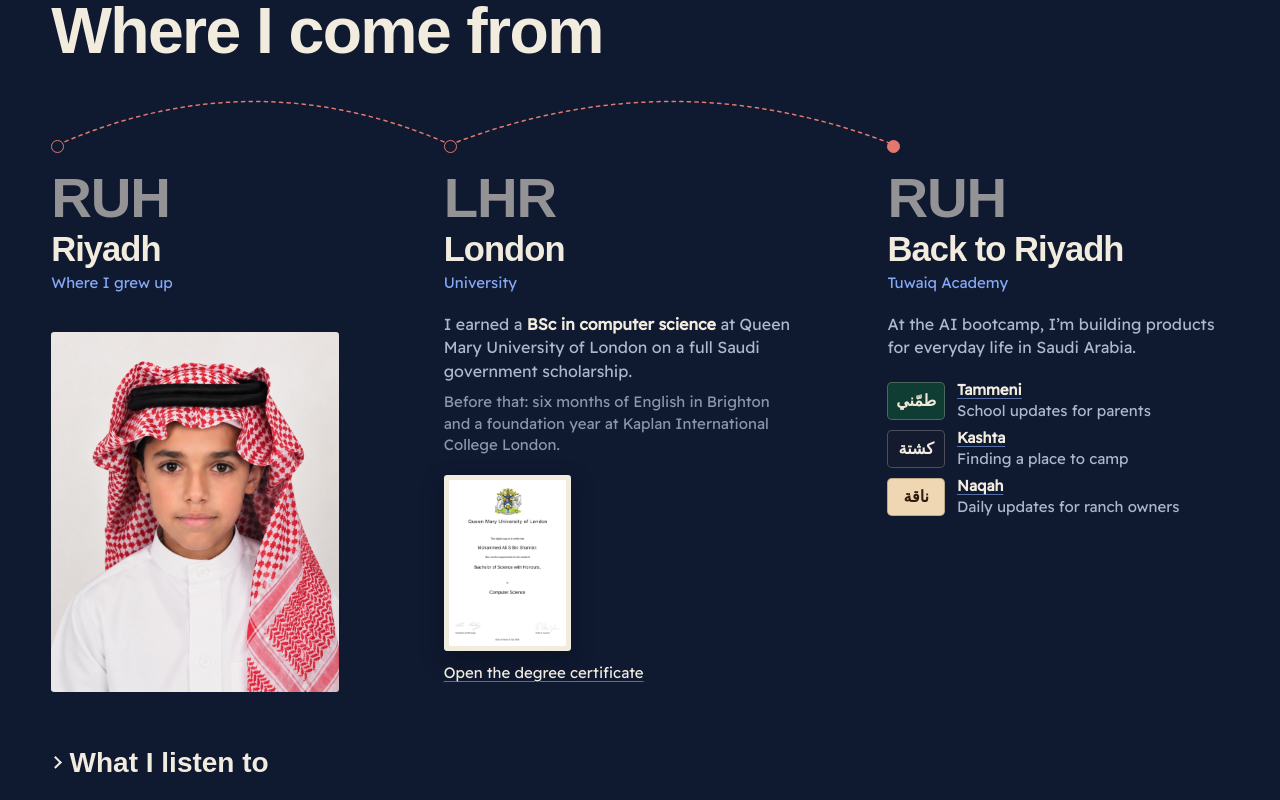
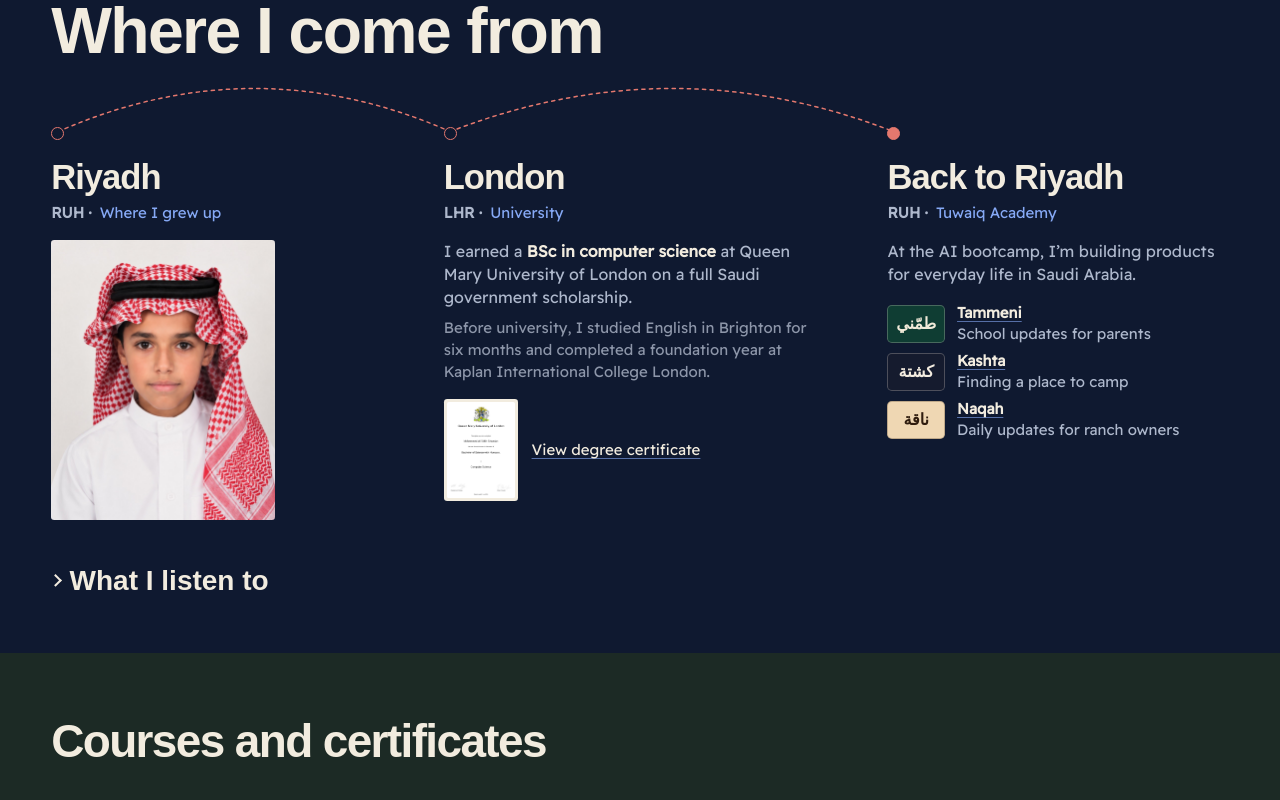
Before and after one commit to mobinshamlan/mohammed-portfolio, a Next.js app: page / in a window 1280 px wide. Shown: the part 6540-7340 px from the top of the page. Built offline with nearby package versions, Linux system fonts and the light colour scheme; a web font is replaced by a local one.

Commit message:
Lead the story with the cities and show the music shelf as a still list
Co-Authored-By: Claude Opus 5.5 <noreply@anthropic.com>

```diff
--- a/src/app/(portfolio)/styles/home.css
+++ b/src/app/(portfolio)/styles/home.css
@@ -547,7 +547,7 @@
   display: none;
 }
 
-/* The record can turn while its name and focus indicator stay in place. */
+/* Favourite artists displayed like records on a shelf. */
 .vb-mu-shelf {
   --music-columns: 6;
   display: grid;
@@ -559,30 +559,19 @@
   list-style: none;
 }
 
-.vb .vb-mu-disc {
+.vb-mu-disc {
   display: grid;
-  width: 100%;
   justify-items: center;
   align-content: start;
   gap: 0.5rem;
-  padding: 0.25rem;
-  border: 0;
-  border-radius: 0.3rem;
-  background: none;
   color: var(--sand);
   text-align: center;
 }
 
-button.vb-mu-disc {
-  cursor: pointer;
-}
-
 .vb-mu-vinyl {
   position: relative;
-  display: grid;
-  width: min(100%, 8rem);
+  width: min(100%, 7rem);
   aspect-ratio: 1;
-  place-items: center;
   border-radius: 50%;
   background:
     radial-gradient(circle, var(--predawn) 0 7%, transparent 8%),
@@ -603,12 +592,6 @@ button.vb-mu-disc {
 .vb-mu-disc[data-tone="ink"] { --disc: #243353; }
 .vb-mu-disc[data-tone="blue"] { --disc: #334d87; }
 
-.vb-mu-disc:is(:hover, [aria-pressed="true"]) .vb-mu-name {
-  color: var(--ember);
-  text-decoration: underline;
-  text-underline-offset: 0.22em;
-}
-
 .vb-mu-name {
   font-size: var(--step-small);
   line-height: 1.25;
@@ -623,18 +606,6 @@ button.vb-mu-disc {
 @media (max-width: 699px) {
   .vb-mu-shelf {
     --music-columns: 3;
-  }
-}
-
-@media (prefers-reduced-motion: no-preference) {
-  .vb-mu-disc[aria-pressed="true"] .vb-mu-vinyl {
-    animation: vb-spin 2.4s linear infinite;
-  }
-}
-
-@keyframes vb-spin {
-  to {
-    transform: rotate(1turn);
   }
 }
 
--- a/src/app/(portfolio)/styles/story.css
+++ b/src/app/(portfolio)/styles/story.css
@@ -5,7 +5,6 @@
   --route-pin-size: 0.8rem;
   --route-pin-center: calc(var(--route-pin-size) / 2);
   --route-rise: 3.5rem;
-  --route-code: color-mix(in srgb, var(--sand) 58%, var(--predawn));
   padding: clamp(3.5rem, 7vw, 6.5rem) var(--gutter) clamp(2.5rem, 4vw, 4rem);
   background: var(--predawn);
 }
@@ -25,7 +24,7 @@
   align-content: start;
   gap: 0.8rem;
   min-width: 0;
-  padding: 0 0 2.25rem 1.6rem;
+  padding: 0 0 2rem 1.6rem;
 }
 
 .vb-route-stop:last-child {
@@ -63,34 +62,26 @@
 .vb-route-head {
   display: grid;
   grid-area: head;
-  gap: 0.15rem;
+  gap: 0.3rem;
 }
 
-/* The airport code: the typographic mark of the place, read like a departures board. */
 .vb-route-code {
-  font-family: var(--display);
-  font-size: clamp(2.4rem, 1.6rem + 2.4vw, 4rem);
-  font-weight: 800;
-  line-height: 0.95;
-  letter-spacing: -0.02em;
-  color: var(--route-code);
+  margin-inline-end: 0.25em;
+  color: var(--sand-2);
+  font-weight: 600;
   font-variant-numeric: tabular-nums;
 }
 
 .vb-route-place {
-  font-size: clamp(1.5rem, 1.2rem + 0.9vw, 2.25rem);
+  font-size: clamp(1.625rem, 1.2rem + 1.2vw, 2.4rem);
   line-height: 1.1;
   letter-spacing: -0.028em;
 }
 
 .vb-route-when {
-  display: flex;
-  flex-wrap: wrap;
-  gap: 0.2rem 0.75rem;
   color: var(--ember);
   font-size: var(--step-small);
   font-weight: 500;
-  font-variant-numeric: tabular-nums;
 }
 
 .vb-route-art {
@@ -125,9 +116,8 @@
 
 /* Stop 1: the photo is the artefact, beside the words on phones. */
 .vb-route-stop[data-kind="home"] {
-  grid-template-areas: "head art" "body art";
+  grid-template-areas: "head art";
   grid-template-columns: minmax(0, 1fr) minmax(5.5rem, 32%);
-  grid-template-rows: auto 1fr;
   column-gap: 1rem;
 }
 
@@ -169,7 +159,6 @@
   padding: 0.2rem;
   border-radius: 0.2rem;
   background: var(--sand);
-  box-shadow: 0 0.5rem 1.25rem color-mix(in srgb, var(--night) 60%, transparent);
   transition: transform var(--t-hover) var(--ease-out);
 }
 
@@ -241,7 +230,28 @@
 }
 
 .vb-story-music {
-  margin-top: clamp(2rem, 4vw, 3rem);
+  margin-top: clamp(1.75rem, 3vw, 2.75rem);
+}
+
+@media (max-width: 1023px) {
+  .vb-route-flight {
+    position: absolute;
+    top: 50%;
+    left: -1px;
+    display: grid;
+    place-items: center;
+    width: 1.25rem;
+    height: 1.55rem;
+    translate: -50% -50%;
+    background: var(--predawn);
+    color: var(--route-thread);
+  }
+
+  .vb-route-plane {
+    width: 0.85rem;
+    height: 0.85rem;
+    rotate: 180deg;
+  }
 }
 
 @media (min-width: 600px) and (max-width: 1023px) {
@@ -252,7 +262,6 @@
   }
 
   .vb-route-stop[data-kind="home"] {
-    grid-template-areas: "head art" "body art";
     grid-template-columns: minmax(0, 1fr) 11rem;
   }
 
@@ -266,7 +275,7 @@
     --route-gap: clamp(2.5rem, 4vw, 5rem);
     grid-template-columns: minmax(0, 1fr) minmax(0, 1.15fr) minmax(0, 1fr);
     column-gap: var(--route-gap);
-    margin-top: clamp(4rem, 6vw, 6.5rem);
+    margin-top: clamp(3.5rem, 5vw, 5rem);
   }
 
   /* Heads line up across the three columns; words and artefacts flow below each one. */
@@ -276,7 +285,7 @@
     grid-template-areas: "head" "body" "art";
     grid-template-columns: minmax(0, 1fr);
     grid-template-rows: auto auto 1fr;
-    row-gap: 1.2rem;
+    row-gap: 1rem;
     column-gap: 0;
     padding: 1.9rem 0 0;
   }
@@ -287,6 +296,8 @@
 
   .vb-route-stop[data-kind="home"] {
     grid-column: 1;
+    grid-template-areas: "head" "art";
+    grid-template-rows: auto auto;
   }
 
   .vb-route-stop[data-kind="london"] {
@@ -321,27 +332,12 @@
     stroke-linecap: round;
   }
 
-  .vb-route-code {
-    margin-bottom: 0.25rem;
-  }
-
-  .vb-route-place {
-    font-size: clamp(1.75rem, 1.2rem + 1.2vw, 2.6rem);
-  }
-
   .vb .vb-route-child {
-    max-width: 18rem;
-  }
-
-  .vb .vb-route-doc {
-    display: inline-grid;
-    justify-items: start;
-    gap: 0.6rem;
+    max-width: 14rem;
   }
 
   .vb-route-doc-img {
-    height: clamp(11rem, 13vw, 14rem);
-    padding: 0.3rem;
+    height: clamp(5.5rem, 8vw, 7.5rem);
   }
 
   .vb-route-stop[data-kind="london"] .vb-route-note {
--- a/src/components/portfolio/music-shelf.tsx
+++ b/src/components/portfolio/music-shelf.tsx
@@ -1,75 +1,19 @@
-"use client";
-
 import Image from "next/image";
-import { useRef, useState, type KeyboardEvent } from "react";
-import { artists, type Artist } from "@/lib/music";
-import { useHydrated } from "@/lib/use-hydrated";
+import { artists } from "@/lib/music";
 
 const tones = ["paper", "rose", "ink", "blue"] as const;
 
-function RecordLabel({ artist }: { artist: Artist }) {
+export function MusicShelf() {
   return (
-    <>
-      <span className="vb-mu-vinyl" aria-hidden="true">
-        {artist.image ? (
-          <Image src={artist.image.src} alt="" fill sizes="144px" className="vb-mu-photo" />
-        ) : null}
-      </span>
-      <span className="vb-mu-name">{artist.name}</span>
-    </>
-  );
-}
-
-export function MusicShelf() {
-  const [playing, setPlaying] = useState<number | null>(null);
-  const [focus, setFocus] = useState(0);
-  const discs = useRef<(HTMLButtonElement | null)[]>([]);
-  const shelf = useRef<HTMLUListElement>(null);
-  const hydrated = useHydrated();
-
-  function onKeyDown(event: KeyboardEvent<HTMLButtonElement>, index: number) {
-    if (!shelf.current) return;
-    const columns = Number(getComputedStyle(shelf.current).getPropertyValue("--music-columns"));
-    const moves: Record<string, number> = {
-      ArrowRight: index + 1,
-      ArrowLeft: index - 1,
-      ArrowDown: index + columns,
-      ArrowUp: index - columns,
-      Home: 0,
-      End: artists.length - 1,
-    };
-    if (!(event.key in moves)) return;
-
-    event.preventDefault();
-    const next = moves[event.key];
-    if (next >= 0 && next < artists.length) discs.current[next]?.focus();
-  }
-
-  return (
-    <ul ref={shelf} className="vb-mu-shelf" role="list" aria-label="Favourite artists">
+    <ul className="vb-mu-shelf" role="list" aria-label="Favourite artists">
       {artists.map((artist, index) => (
-        <li key={artist.name}>
-          {hydrated ? (
-            <button
-              ref={(node) => {
-                discs.current[index] = node;
-              }}
-              type="button"
-              className="vb-mu-disc"
-              data-tone={tones[index % tones.length]}
-              aria-pressed={playing === index}
-              tabIndex={focus === index ? 0 : -1}
-              onFocus={() => setFocus(index)}
-              onClick={() => setPlaying((current) => current === index ? null : index)}
-              onKeyDown={(event) => onKeyDown(event, index)}
-            >
-              <RecordLabel artist={artist} />
-            </button>
-          ) : (
-            <span className="vb-mu-disc" data-tone={tones[index % tones.length]}>
-              <RecordLabel artist={artist} />
-            </span>
-          )}
+        <li key={artist.name} className="vb-mu-disc" data-tone={tones[index % tones.length]}>
+          <span className="vb-mu-vinyl" aria-hidden="true">
+            {artist.image ? (
+              <Image src={artist.image.src} alt="" fill sizes="112px" className="vb-mu-photo" />
+            ) : null}
+          </span>
+          <span className="vb-mu-name">{artist.name}</span>
         </li>
       ))}
     </ul>
--- a/src/components/portfolio/story-route.tsx
+++ b/src/components/portfolio/story-route.tsx
@@ -50,11 +50,10 @@ export function RouteStop({
         </span>
       ) : null}
       <header className="vb-route-head">
-        <span className="vb-route-code" aria-hidden="true">
-          {code}
-        </span>
         <h3 className="vb-route-place">{place}</h3>
-        <p className="vb-route-when">{when}</p>
+        <p className="vb-route-when">
+          <span className="vb-route-code" aria-hidden="true">{code} ·</span> {when}
+        </p>
       </header>
       {children ? <div className="vb-route-body">{children}</div> : null}
       <div className="vb-route-art">{art}</div>
--- a/src/components/portfolio/story.tsx
+++ b/src/components/portfolio/story.tsx
@@ -35,7 +35,7 @@ export function Story() {
               alt={childhood.alt}
               width={childhood.width}
               height={childhood.height}
-              sizes="(min-width: 1024px) 18rem, (min-width: 600px) 10rem, 7.5rem"
+              sizes="(min-width: 1024px) 14rem, (min-width: 600px) 10rem, 7.5rem"
             />
           }
         />
@@ -64,10 +64,10 @@ export function Story() {
                   alt=""
                   width={degree.width}
                   height={degree.height}
-                  sizes="(min-width: 1024px) 12rem, 6.5rem"
+                  sizes="(min-width: 1024px) 6rem, 4.5rem"
                 />
               </span>
-              <span className="vb-route-doc-cap">Open the degree certificate</span>
+              <span className="vb-route-doc-cap">View degree certificate</span>
             </DocumentViewer>
           }
         >
@@ -75,8 +75,8 @@ export function Story() {
             I earned a <strong>BSc in computer science</strong> at Queen Mary University of London on a full Saudi government scholarship.
           </p>
           <p className="vb-route-note">
-            Before that: six months of English in Brighton and a foundation year at Kaplan
-            International College London.
+            Before university, I studied English in Brighton for six months and completed a
+            foundation year at Kaplan International College London.
           </p>
         </RouteStop>
 
```
